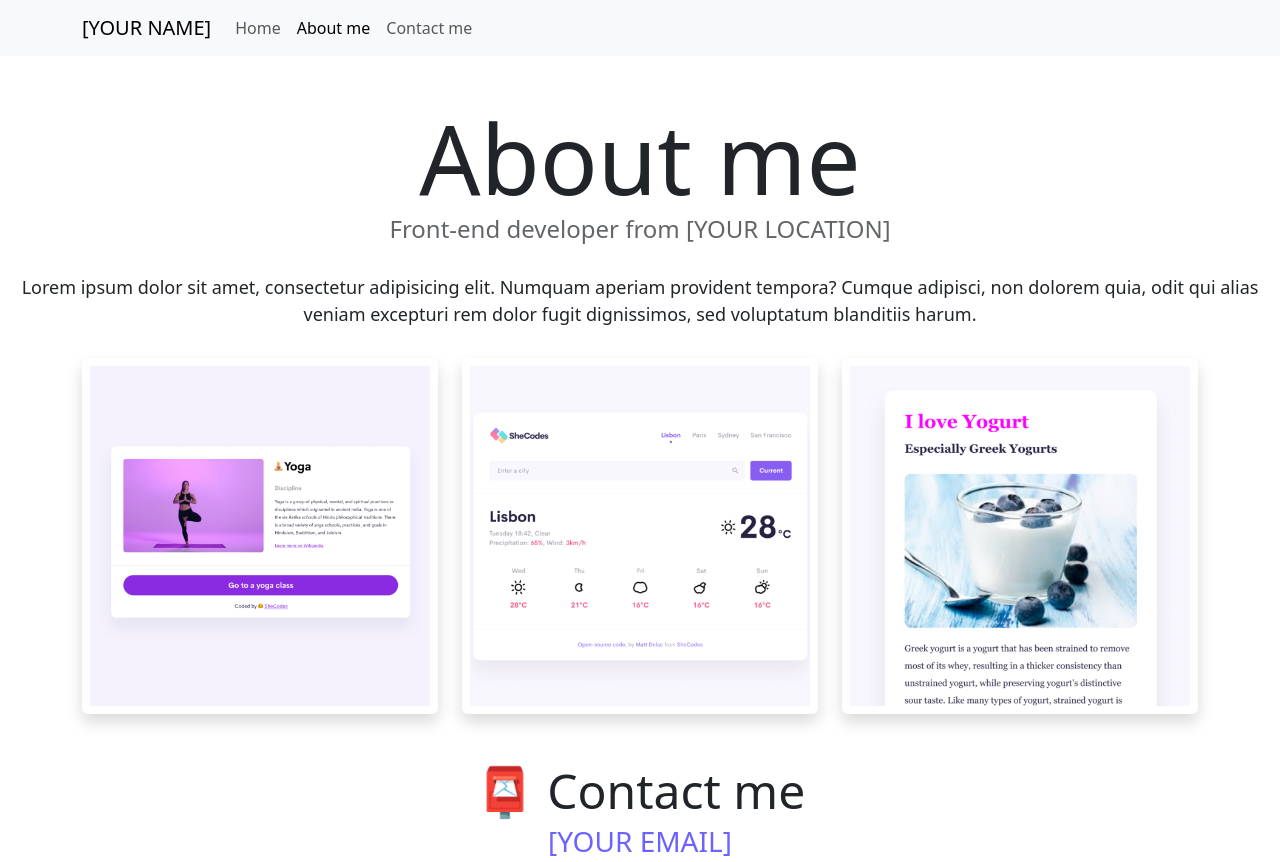
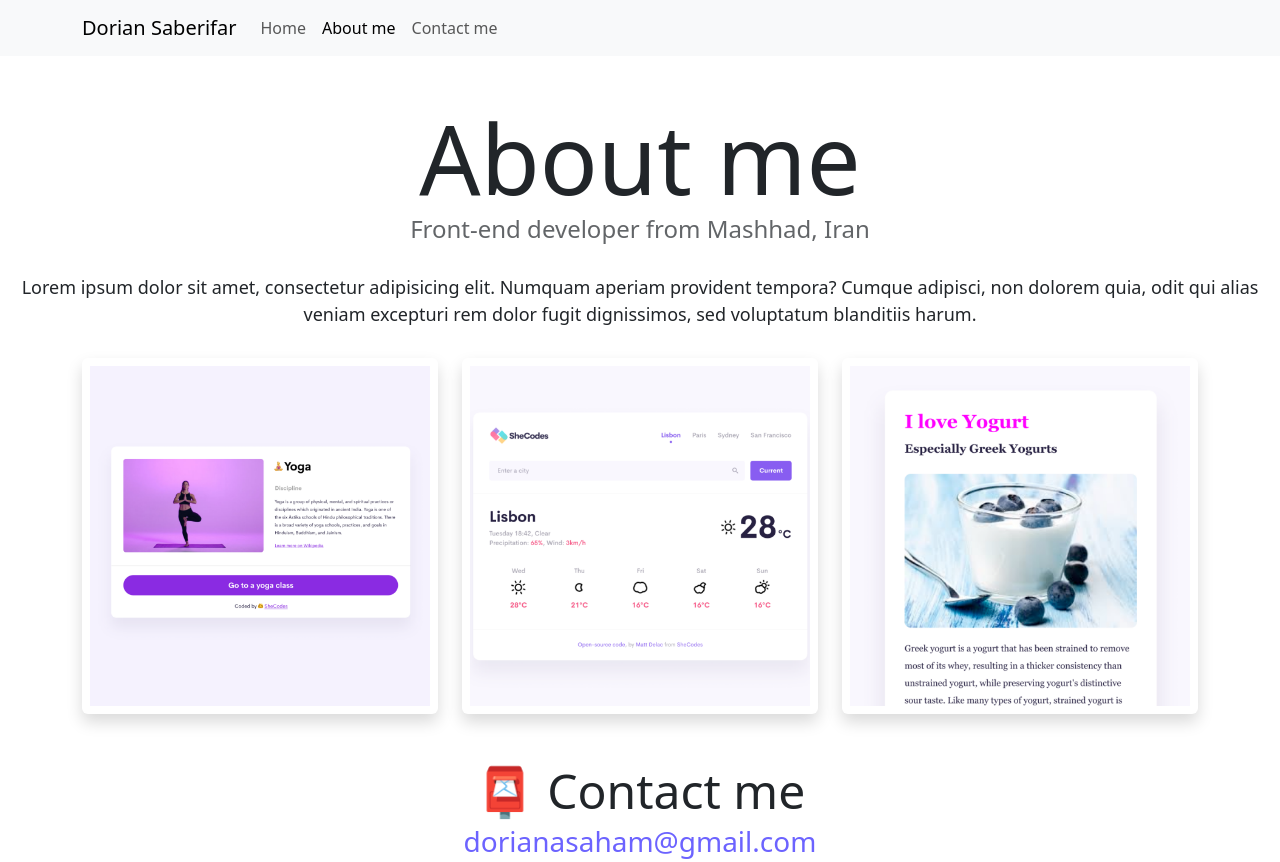
Before and after one commit to doriancodz/advanced-tools-shecodes-week3, a plain HTML site: page about.html in a window 1280 px wide. Drawn offline with nearby package versions, Linux system fonts and the light colour scheme.

Commit message:
made the about page SEO friendly

```diff
--- a/about.html
+++ b/about.html
@@ -17,12 +17,16 @@
       crossorigin="anonymous"
     ></script>
     <link rel="stylesheet" href="style.css" />
-    <title>About [YOUR NAME]</title>
+    <title>About me - Dorian Saberifar</title>
+    <meta
+      name="discription"
+      content="About Dorian Saberifar, a front-end developer based in Asia"
+    />
   </head>
   <body>
     <nav class="navbar navbar-expand-lg navbar-light bg-light fixed-top">
       <div class="container">
-        <a class="navbar-brand" href="index.html">[YOUR NAME]</a>
+        <a class="navbar-brand" href="/">Dorian Saberifar</a>
         <button
           class="navbar-toggler"
           type="button"
@@ -50,7 +54,7 @@
       </div>
     </nav>
     <h1 class="text-center">About me</h1>
-    <h3 class="text-center">Front-end developer from [YOUR LOCATION]</h3>
+    <h3 class="text-center">Front-end developer from Mashhad, Iran</h3>
     <div class="about-paragraphs text-center">
       <p>
         Lorem ipsum dolor sit amet, consectetur adipisicing elit. Numquam
@@ -74,7 +78,9 @@
     </div>
     <div id="contact" class="mt-5">
       <h2 class="text-center">📮 Contact me</h2>
-      <a href="mailto:[YOUR EMAIL]" class="email-link"> [YOUR EMAIL] </a>
+      <a href="mailto:dorianasaham@gmail.com" class="email-link">
+        dorianasaham@gmail.com
+      </a>
     </div>
   </body>
 </html>
--- a/style.css
+++ b/style.css
@@ -101,7 +101,4 @@ p {
   p {
     text-align: center;
   }
-  p {
-    width: fit-content;
-  }
 }
```
Also changed, not shown: index.html (+3 -0 lines).
